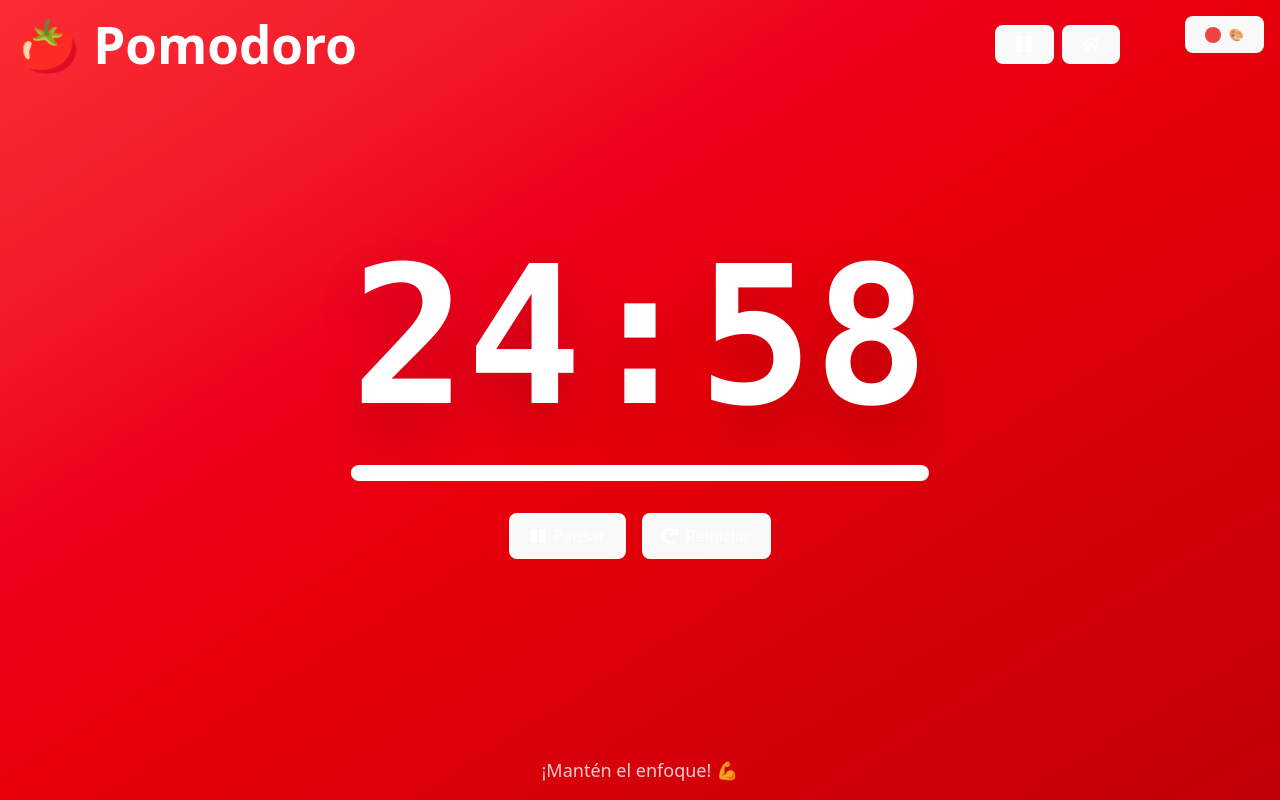
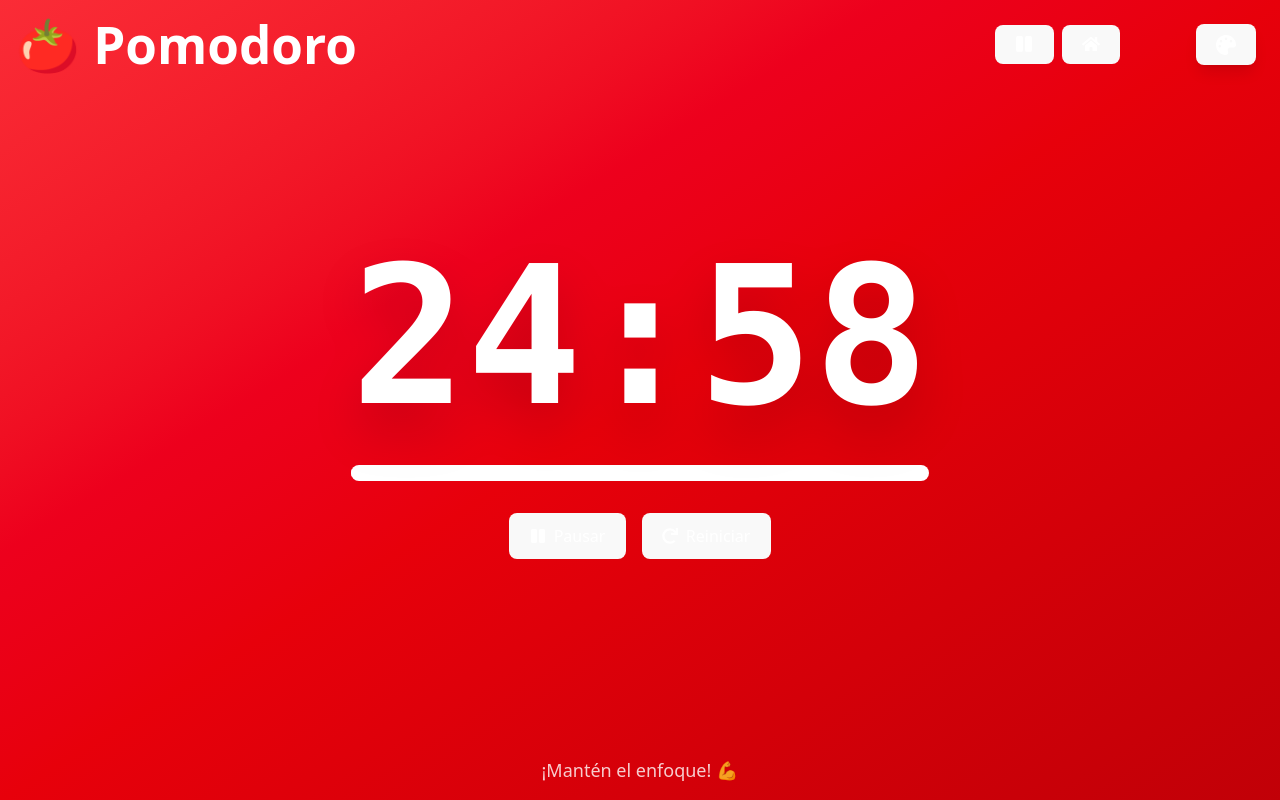
Before and after one commit to WildoFari/Pomodoro-App, a React (Vite) app: page / in a window 1280 px wide. Both pictures are taken after a click on the button "Iniciar". Built offline with nearby package versions, Linux system fonts and the light colour scheme.

Commit message:
Minimalism and palette relocation

```diff
--- a/src/components/PomodoroTimer.jsx
+++ b/src/components/PomodoroTimer.jsx
@@ -5,7 +5,8 @@ import {
   FaRedo,
   FaHome,
   FaCog,
-  FaClipboardList
+  FaClipboardList,
+  FaPalette
 } from 'react-icons/fa';
 import useTimer from '../hooks/useTimer';
 import useTasks from '../hooks/useTasks';
@@ -75,8 +76,8 @@ export default function PomodoroTimer() {
     return (
       <div className={`fixed inset-0 bg-gradient-to-br ${currentColor.gradient} flex flex-col items-center justify-center z-40`}>
         {/* Header minimalista */}
-        <div className="absolute top-4 left-4 right-40 flex justify-between items-center">
-          <h1 className="text-3xl md:text-4xl font-bold text-white">🍅 Pomodoro</h1>
+        <div className="absolute top-4 left-4 right-16 md:right-40 flex justify-between items-center">
+          <h1 className="text-2xl md:text-3xl lg:text-4xl font-bold text-white">🍅 Pomodoro</h1>
           <div className="flex items-center gap-2">
             {/* Botón de pausar/reanudar */}
             <button
@@ -95,21 +96,6 @@ export default function PomodoroTimer() {
               <FaHome className="text-lg" />
             </button>
           </div>
-        </div>
-
-        {/* Botón de selector de colores */}
-        <div className="absolute top-4 right-4 z-[55]">
-          <button
-            onClick={changeToNextColor}
-            className="bg-white bg-opacity-10 backdrop-blur-sm rounded-lg p-2 text-white hover:bg-opacity-20 transition-all duration-200 flex items-center gap-2"
-            title="Cambiar color"
-          >
-            <div
-              className="w-4 h-4 rounded-full"
-              style={{ backgroundColor: pomodoroColors.find(c => c.name === selectedColor)?.hex || '#ef4444' }}
-            ></div>
-            <span className="text-xs">🎨</span>
-          </button>
         </div>
 
         {/* Tarea actual si existe */}
@@ -179,11 +165,21 @@ export default function PomodoroTimer() {
         </div>
 
         {/* Footer con información */}
-        <div className="absolute bottom-4 left-4 right-4 text-center">
-
+        <div className="absolute bottom-4 left-4 right-20 md:right-4 text-center">
           <p className="text-white text-lg opacity-80">
             {isRunning ? '¡Mantén el enfoque! 💪' : 'Temporizador pausado ⏸️'}
           </p>
+        </div>
+
+        {/* Botón de selector de colores */}
+        <div className="absolute bottom-4 right-4 md:top-6 md:right-6 z-[55]">
+          <button
+            onClick={changeToNextColor}
+            className="bg-white bg-opacity-10 backdrop-blur-sm rounded-full p-3 md:p-2.5 text-white hover:bg-opacity-20 transition-all duration-200 hover:scale-105 shadow-lg"
+            title="Cambiar color"
+          >
+            <FaPalette className="text-xl md:text-lg lg:text-xl" />
+          </button>
         </div>
 
         {/* Notificación */}
```
